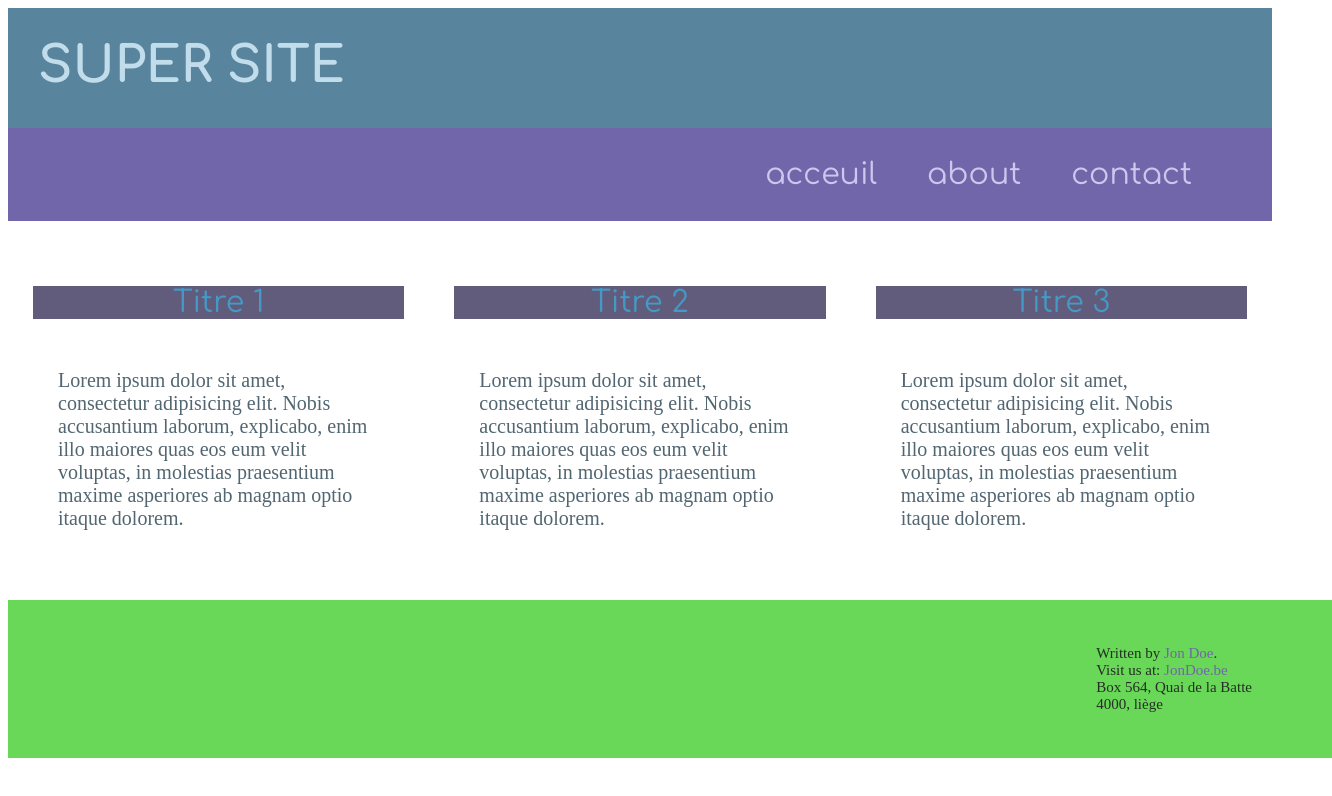
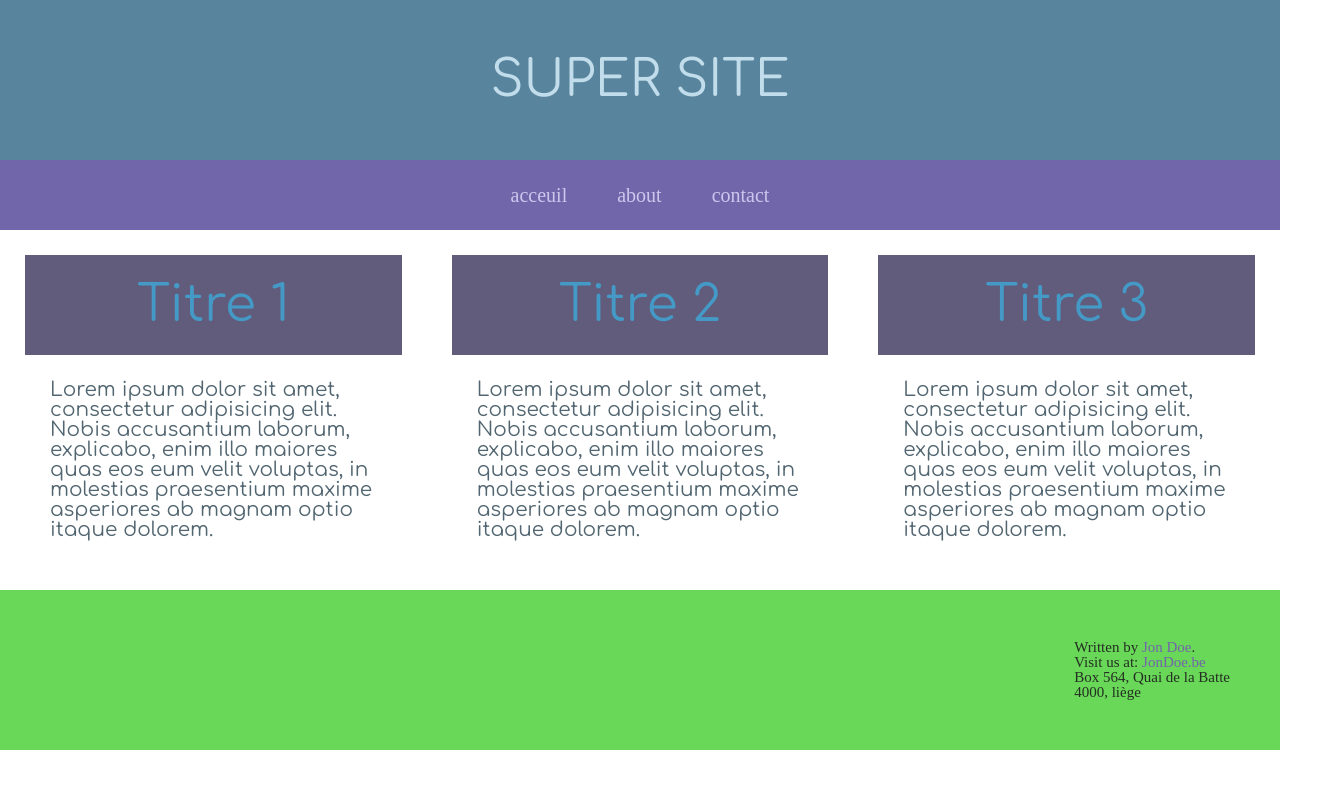
Before and after one commit to VirginieGodfrin/sass-test.01, a plain HTML site: page index.html in a window 1280 px wide. Shown: the whole page, 1332 px wide, since content can reach past the window. Drawn offline with Linux system fonts and the light colour scheme.

Commit message:
02 sass-test et mediasqueries

```diff
--- a/index.html
+++ b/index.html
@@ -2,11 +2,14 @@
 <head>
 	<meta charset="UTF-8">
 	 <link rel="stylesheet" type="text/css" href="css/global.css">
+	 <meta name="viewport" content="width=device-width, user-scalable=no, initial-scale=1.0, maximum-scale=1.0, minimum-scale=1.0">
 	<title>02 exe sass</title>
 </head>
 <body>
 	<header class="entete">
-<h1>Super Site</h1>
+		<h1>Super Site</h1>
+	</header>
+
 		<nav>
 			<ul class="ul_nav">
 				<li>Acceuil</li>
@@ -14,7 +17,7 @@
 				<li>Contact</li>
 			</ul>
 		</nav>
-	</header>
+
 
 	<section class="section_art">
 		<article>
--- a/scss/_base.scss
+++ b/scss/_base.scss
@@ -5,7 +5,7 @@
 @import url(https://fonts.googleapis.com/css?family=Noto+Sans);
 
 $opensans: 'Open Sans Condensed', sans-serif;
-$comforta: 'Comfortaa', cursive;
+$comfortaa: 'Comfortaa', cursive;
 $noto: 'Noto Sans', sans-serif;
 
 $blue_petrol: #58859D;
@@ -41,17 +41,43 @@ $article_col: $gris_bleu;
 $article_ti_bg_col: $violet_gris;
 $article_ti_col: $blue_ciel;
 
-$font-size-header: 50px;
-$font-size-titre: 30px;
-$font-size-art: 20px;
-$font-size-footer: 15px;
+$font-size-fifty: 50px;
+$font-size-thirty: 30px;
+$font-size-twenty: 20px;
+$font-size-fifteen: 15px;
+
+$tab: 768;
+
+
 
 $padding-right: 50px;
+
+$break-phone : 480px;
+$break-tab: 768px;
+$break-dk-norm: 992px;
+$break-dk-hd: 1200px;
+
+$height-twenty: 20%;
+
+
+$tab: "screen and (min-width: 780px)";
 
 
 @mixin flex_justify_left{
 	display: flex;
 	justify-content: flex-end;
+}
+
+@mixin flex-center{
+	display: flex;
+	flex-direction: row;
+	justify-content: center;
 	align-items: center;
-	padding: 30px;
 }
+
+@mixin flex-col{
+	display: flex;
+	flex-direction: column;
+	align-items: center;
+	justify-content: center;
+}
--- a/scss/global.scss
+++ b/scss/global.scss
@@ -1,71 +1,86 @@
 @import "base";
+@import "compass/reset";
+
+
+
 
   body{
     font: 400 $opensans;
+    font-size: $font-size-twenty;
   }
   .entete {
-  font-family: $comforta;
+    @include flex-center;
+    height: 20%;
+    font-family: $comfortaa;
     text-transform: uppercase;
     background-color: $header_bg_col;
-  width: 100%;
+
     h1{
-    padding: 30px 0 0 30px;
       color: $titre_col;
-    font-size: $font-size-header;
+      font-size: $font-size-fifty;
+      padding: 30px;
     }
   }
   .ul_nav{
-  @include flex_justify_left;
+    @include flex-col;
     background-color: $nav_bg_col;
-}
-.ul_nav {
+
     li{
-    display: inline;
       font: 400 $noto;
-    font-size: $font-size-titre;
       text-transform: lowercase;
       color: $nav-col;
-    padding-right: $padding-right;
+      padding: 25px;
     }
+
     li:hover{
       color: $nav_bg_col_hover;
     }
+
+    @media screen and (min-width: $break-tab){
+      @include flex-center;
     }
-
+  }
   .section_art {
+    @media screen and (min-width: $break-dk-norm){
       display: flex;
+      flex-direction: row;
     }
-
-.section_art{
     article{
     padding : 25px;
       h2{
-      text-align: center;
-      font: 30px $comforta;
-      font-size: $font-size-titre;
+        @include flex-center;
+        font-family:$comfortaa;
+        font-size: $font-size-fifty;
         background-color: $article_ti_bg_col;
         color: $article_ti_col;
+        padding : 25px;
       }
+
       p{
         color: $article_col;
         padding : 25px;
-      font-size: $font-size-art;
+        font-size: $font-size-twenty;
+        font-family: $comfortaa;
       }
     }
   }
 
   footer{
-  @include flex_justify_left;
-  width: 100%;
+    @include flex-center;
     background-color: $footer_bg_col;
-
+    height: $height-twenty;
+    @media screen and (min-width: $break-tab){
+      @include flex-justify_left;
+    }
     address{
       color: $footer_col;
-    font-size: $font-size-footer;
+      font-size: $font-size-fifteen;
       font-style: normal;
+
       li{
         display: block;
         padding-right: $padding-right;
+
         a{
           text-decoration: none;
           color: $nav_bg_col;
@@ -74,6 +89,5 @@ footer{
           color: $nav_bg_col_hover;
         }
       }
-
     }
   }
```
Also changed, not shown: css/global.css, 1 other file. Lines whose indentation alone changed are shown as unchanged.
